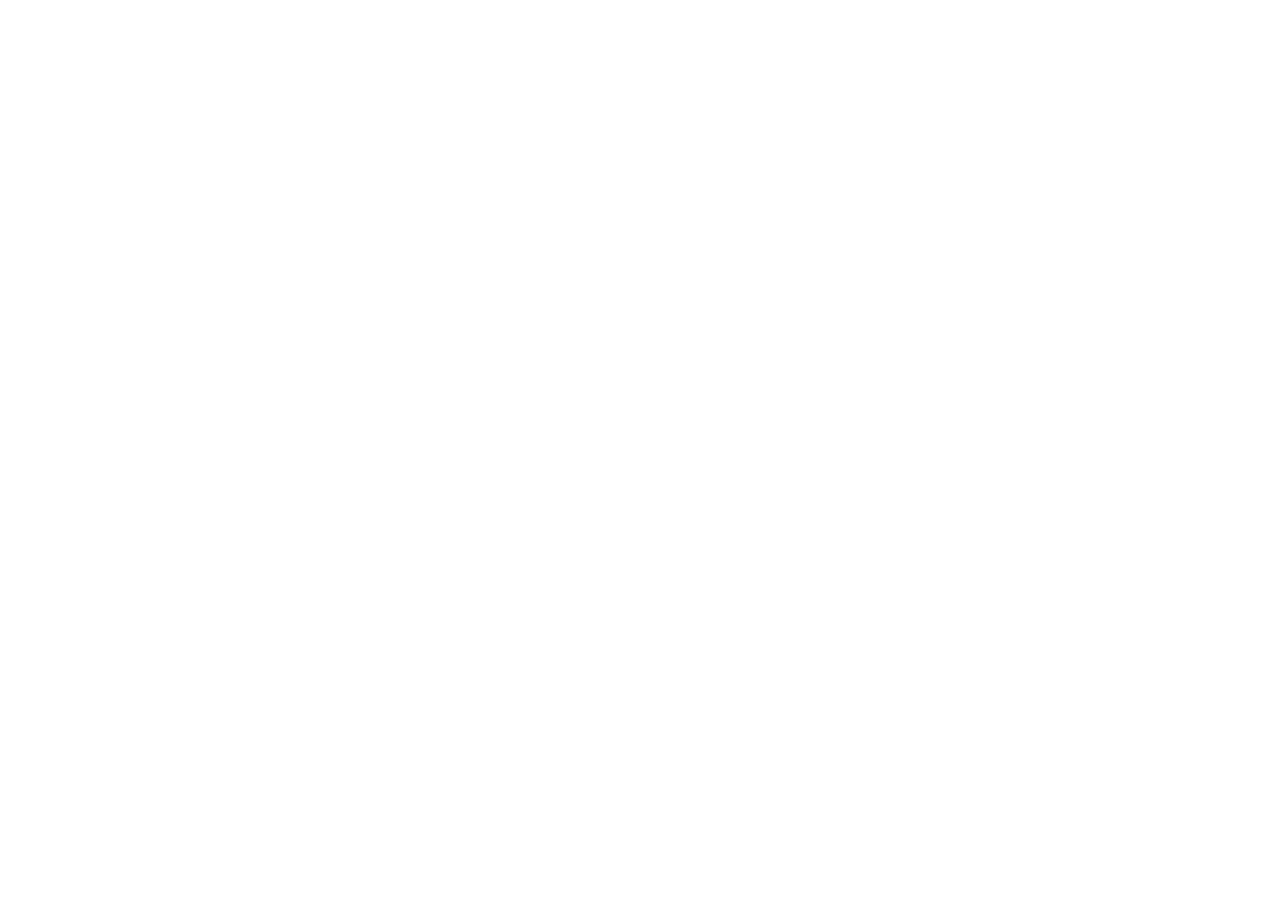
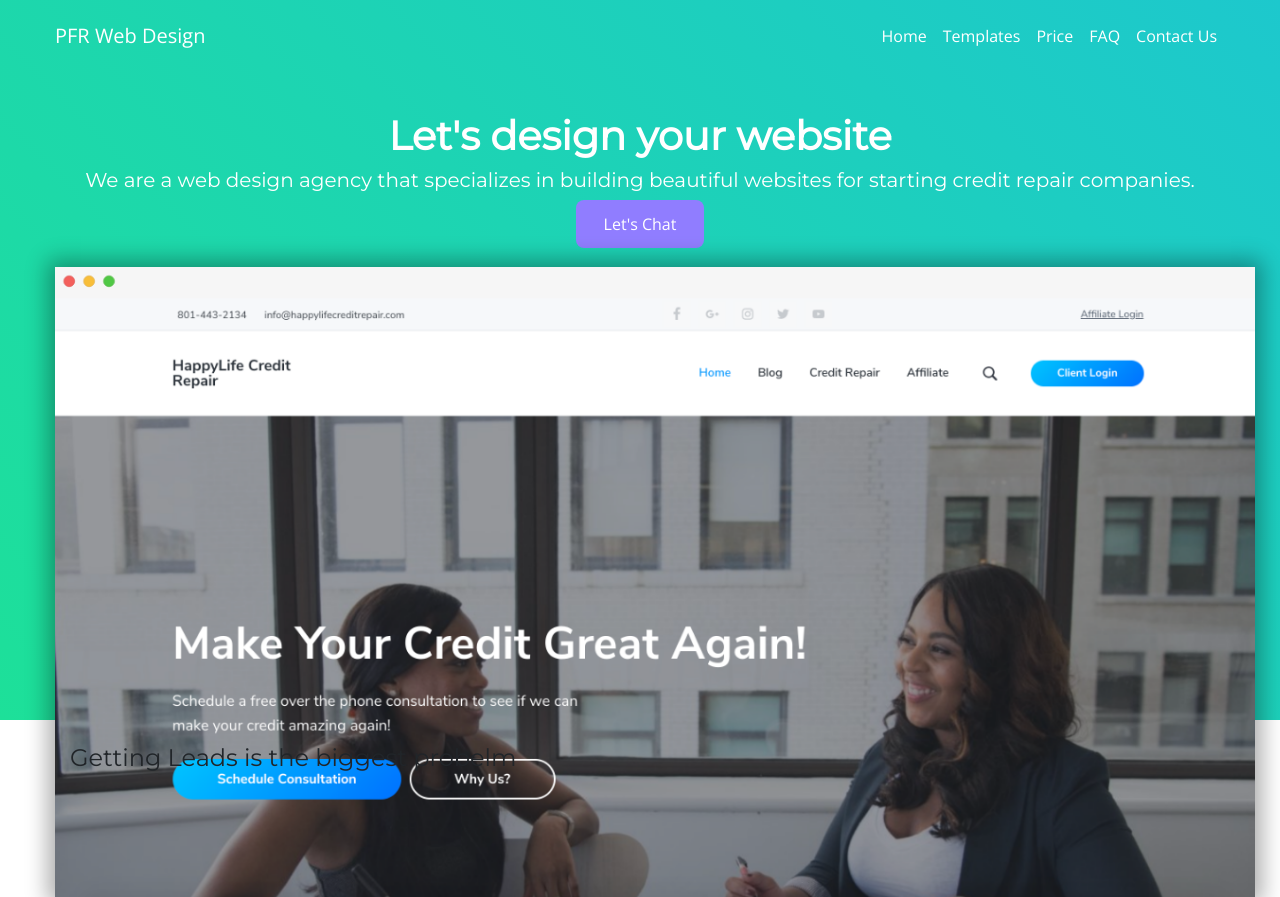
Before and after one commit to bsmith20681/starter_files_bootstrap, a plain HTML site: page index.html in a window 1280 px wide. Before the commit the page ends 800 px from the top, so only its background shows below. Drawn offline with nearby package versions, Linux system fonts and the light colour scheme.

Commit message:
fixed image on header

```diff
--- a/index.html
+++ b/index.html
@@ -8,10 +8,70 @@
 
   <!-- CSS -->
   <link rel="stylesheet" href="css/bootstrap.css">
-  <link rel="stylesheet" href="css/custom.css">
+  <link rel="stylesheet" href="css/main.css">
 
 </head>
 <body>
+
+  <header class="hero-banner">
+    <nav class="navbar navbar-expand-lg navbar-dark pt-3">
+      <div class="container">
+        <a href="/index.html" class="navbar-brand">PFR Web Design</a>
+        <button class="navbar-toggler" type="button" data-toggle="collapse" data-target="#navbarSupportedContent" aria-controls="navbarSupportedContent" aria-expanded="false" aria-label="Toggle navigation">
+         <span class="navbar-toggler-icon"></span>
+       </button>
+
+       <div class="collapse navbar-collapse" id="navbarSupportedContent">
+         <ul class="navbar-nav ml-auto">
+           <li class="nav-item">
+             <a href="#" class="nav-link">Home</a>
+           </li>
+           <li class="nav-item">
+             <a href="#" class="nav-link">Templates</a>
+           </li>
+           <li class="nav-item">
+             <a href="#" class="nav-link">Price</a>
+           </li>
+           <li class="nav-item">
+             <a href="#" class="nav-link">FAQ</a>
+           </li>
+           <li class="nav-item">
+             <a href="#" class="nav-link">Contact Us</a>
+           </li>
+         </ul>
+       </div>
+      </div>
+    </nav>
+
+    <div class="container">
+      <div class="row">
+        <div class="col-lg-12 col-md-12 col-sm-12 text-center">
+          <h1 class="hero-banner-title">Let's design your website</h1>
+          <h5>We are a web design agency that specializes in building beautiful websites for starting credit repair companies.</h5>
+          <a class="btn btn-purple" href="">Let's Chat</a>
+        </div>
+        <div class="col-lg-12">
+          <img class="hero-banner-image" src="images/ceopro(final).png" alt="">
+        </div>
+      </div>
+    </div>
+  </header>
+
+  <section>
+    <div class="container">
+      <div class="row">
+        <div class="col-lg-6 col-md-6 col-sm-6">
+          <img src="" alt="">
+        </div>
+      </div>
+      <div class="col-lg-6 col-md-6 col-sm-6">
+        <h4>Getting Leads is the biggest probelm</h4>
+      </div>
+    </div>
+    </div>
+  </section>
+
+
 
 
 
--- /dev/null
+++ b/sass/abstracts/variables.scss
@@ -0,0 +1,5 @@
+// COLORS
+$white: #fff;
+$grey: #d1d1d1;
+$purple: #907DFF;
+$dark-purple: #904EFF;
--- /dev/null
+++ b/sass/base/base.scss
@@ -0,0 +1,17 @@
+//  FONTS
+
+@import url('https://fonts.googleapis.com/css?family=Montserrat|Open+Sans&display=swap');
+
+h1,
+h2,
+h3,
+h4,
+h5,
+h6 {
+  font-family: 'Montserrat', sans-serif;
+}
+
+p,
+a {
+  font-family: 'Open Sans', sans-serif;
+}
--- /dev/null
+++ b/sass/components/button.scss
@@ -0,0 +1,17 @@
+.btn{
+  border: none;
+  color: $white;
+  text-align: center;
+  text-decoration: none;
+  font-size: 16px;
+  padding: 12px 28px;
+  border-radius: 8px;
+}
+
+.btn-purple {
+  background-color: $purple;
+  &:hover {
+    color: $white;
+    background-color: $dark-purple;
+  }
+}
--- /dev/null
+++ b/sass/components/hero-banner.scss
@@ -0,0 +1,29 @@
+.hero-banner {
+  height:90vh;
+  position: relative;
+  color: $white;
+  background: linear-gradient(45deg, #1de099, #1dc8cd);
+
+  &-title{
+    margin-top: 3rem;
+    font-weight: 700;
+  }
+
+  &-image {
+    margin-top: 1.2rem;
+    width:100%;
+    height:auto;
+    position:absolute;
+    top: 100%;
+    object-fit: cover;
+    -webkit-box-shadow: 0px 0px 21px 7px rgba(0,0,0,0.33);
+    box-shadow: 0px 0px 21px 7px rgba(0,0,0,0.33);
+  }
+}
+
+
+@media (max-width:992px) {
+  .hero-banner{
+    height:68vh;
+  }
+}
--- /dev/null
+++ b/sass/components/nav.scss
@@ -0,0 +1,6 @@
+.navbar-dark .navbar-nav .nav-link {
+  color: $white ;
+  &:hover {
+    color: $grey ;
+  }
+}
--- a/sass/main.scss
+++ b/sass/main.scss
@@ -0,0 +1,7 @@
+@import "abstracts/variables";
+
+@import "base/base";
+
+@import "components/button";
+@import "components/hero-banner";
+@import "components/nav";
```
Also changed, not shown: css/bootstrap.css, css/custom.css (deleted), css/main.css (added), images/ceopro(final).png (added), images/entreprenurpro(final).png (added), images/founderpro(final).png (added), 1 other file.
